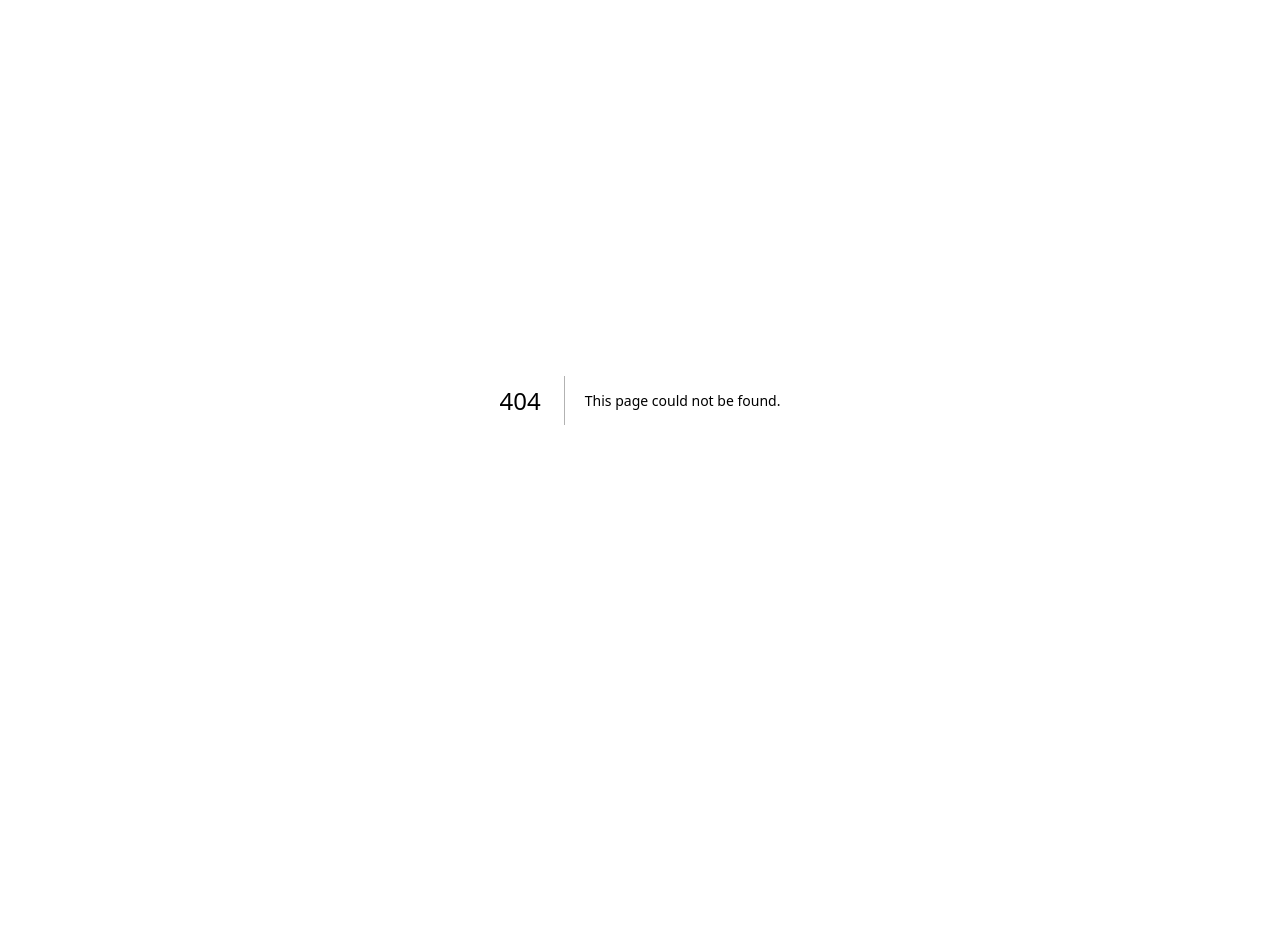
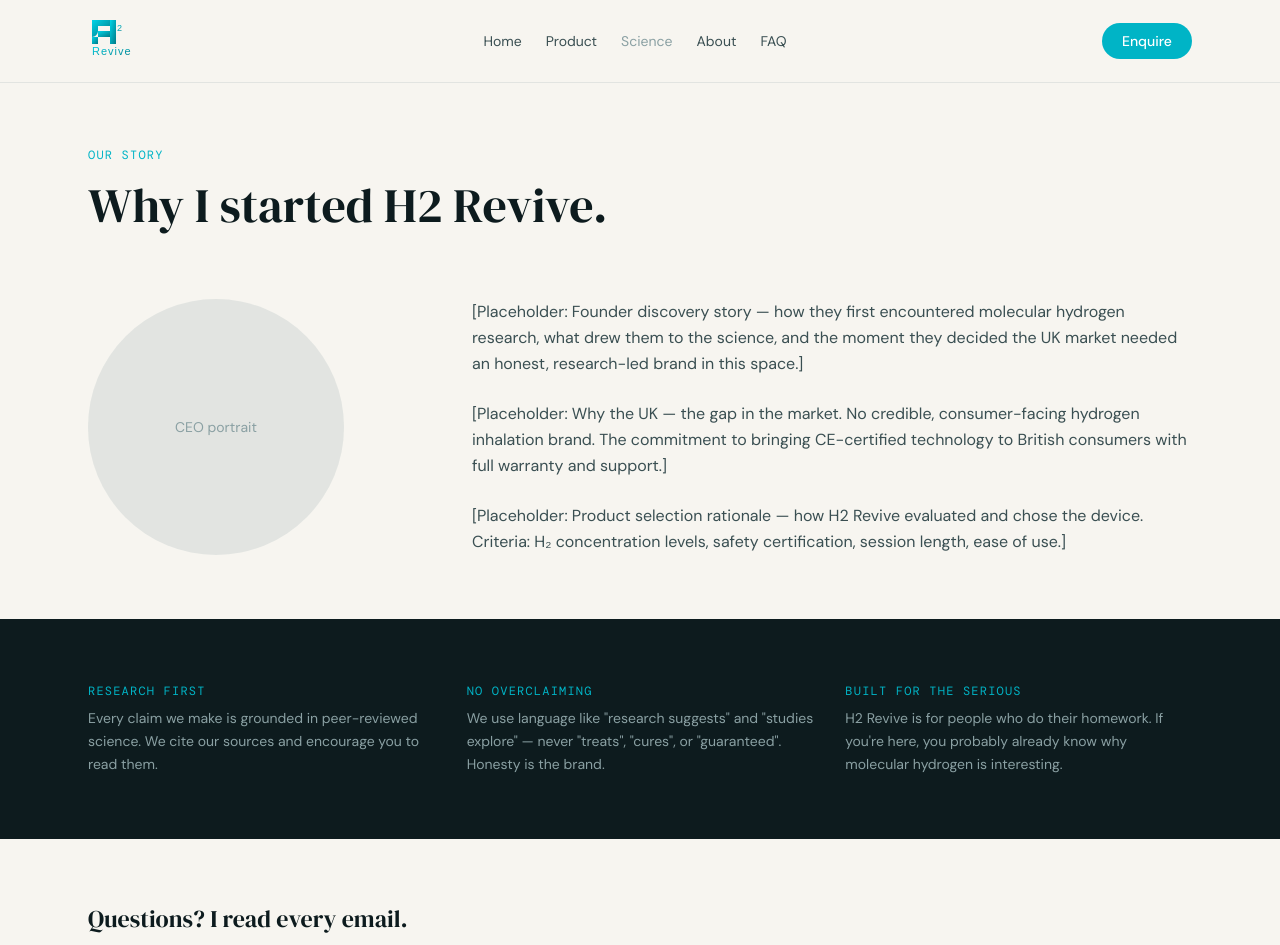
Before and after one commit to djmcaughtrie-bot/hydro, a Next.js app: page /about in a window 1280 px wide. Before the commit this address had no page. Shown: the top 945 px of the page. Before the commit the page ends 800 px from the top, so only its background shows below. Built offline with nearby package versions, Linux system fonts and the light colour scheme; a web font is replaced by a local one.

Commit message:
feat: About page with placeholder CEO copy; unlock /about in middleware

```diff
--- /dev/null
+++ b/app/(site)/about/page.tsx
@@ -0,0 +1,95 @@
+import type { Metadata } from 'next'
+
+export const metadata: Metadata = {
+  title: 'About',
+  description:
+    'The story behind H2 Revive — why we built it, who we are, and what we believe about wellness.',
+}
+
+const values = [
+  {
+    label: 'Research first',
+    body: 'Every claim we make is grounded in peer-reviewed science. We cite our sources and encourage you to read them.',
+  },
+  {
+    label: 'No overclaiming',
+    body: 'We use language like "research suggests" and "studies explore" — never "treats", "cures", or "guaranteed". Honesty is the brand.',
+  },
+  {
+    label: 'Built for the serious',
+    body: "H2 Revive is for people who do their homework. If you're here, you probably already know why molecular hydrogen is interesting.",
+  },
+]
+
+export default function AboutPage() {
+  return (
+    <div className="bg-cream">
+      {/* Hero */}
+      <div className="mx-auto max-w-6xl px-6 py-16">
+        <p className="mb-3 font-mono text-xs uppercase tracking-widest text-teal">Our story</p>
+        <h1 className="max-w-xl font-display text-5xl leading-tight text-ink">
+          Why I started H2&nbsp;Revive.
+        </h1>
+      </div>
+
+      {/* Story */}
+      <div className="mx-auto max-w-6xl px-6 pb-16">
+        <div className="grid grid-cols-1 gap-12 md:grid-cols-3">
+          <div className="flex justify-center md:justify-start">
+            <div className="flex h-64 w-64 items-center justify-center rounded-full bg-ink-light/20">
+              <span className="font-sans text-sm text-ink-light">CEO portrait</span>
+            </div>
+          </div>
+
+          <div className="space-y-6 md:col-span-2">
+            <p className="font-sans text-base leading-relaxed text-ink-mid">
+              [Placeholder: Founder discovery story — how they first encountered molecular hydrogen
+              research, what drew them to the science, and the moment they decided the UK market
+              needed an honest, research-led brand in this space.]
+            </p>
+            <p className="font-sans text-base leading-relaxed text-ink-mid">
+              [Placeholder: Why the UK — the gap in the market. No credible, consumer-facing
+              hydrogen inhalation brand. The commitment to bringing CE-certified technology to
+              British consumers with full warranty and support.]
+            </p>
+            <p className="font-sans text-base leading-relaxed text-ink-mid">
+              [Placeholder: Product selection rationale — how H2 Revive evaluated and chose the
+              device. Criteria: H₂ concentration levels, safety certification, session length,
+              ease of use.]
+            </p>
+          </div>
+        </div>
+      </div>
+
+      {/* Values */}
+      <div className="bg-ink py-16">
+        <div className="mx-auto max-w-6xl px-6">
+          <div className="grid grid-cols-1 gap-8 md:grid-cols-3">
+            {values.map(({ label, body }) => (
+              <div key={label}>
+                <p className="mb-2 font-mono text-xs uppercase tracking-widest text-teal">
+                  {label}
+                </p>
+                <p className="font-sans text-sm leading-relaxed text-ink-light">{body}</p>
+              </div>
+            ))}
+          </div>
+        </div>
+      </div>
+
+      {/* Contact */}
+      <div className="mx-auto max-w-6xl px-6 py-16">
+        <p className="font-display text-2xl text-ink">Questions? I read every email.</p>
+        <p className="mt-2 font-sans text-sm text-ink-mid">
+          Reach out directly:{' '}
+          <a
+            href="mailto:hello@h2revive.co.uk"
+            className="text-teal underline hover:text-teal-dark"
+          >
+            hello@h2revive.co.uk
+          </a>
+        </p>
+      </div>
+    </div>
+  )
+}
--- a/middleware.ts
+++ b/middleware.ts
@@ -2,7 +2,7 @@
 
 // Phase 1: all non-API, non-static traffic goes to root (waitlist)
 // Remove entries from LIVE_ROUTES as each page ships
-const LIVE_ROUTES = new Set(['/', '/faq'])
+const LIVE_ROUTES = new Set(['/', '/faq', '/about'])
 
 export function middleware(request: NextRequest) {
   const { pathname } = request.nextUrl
```
